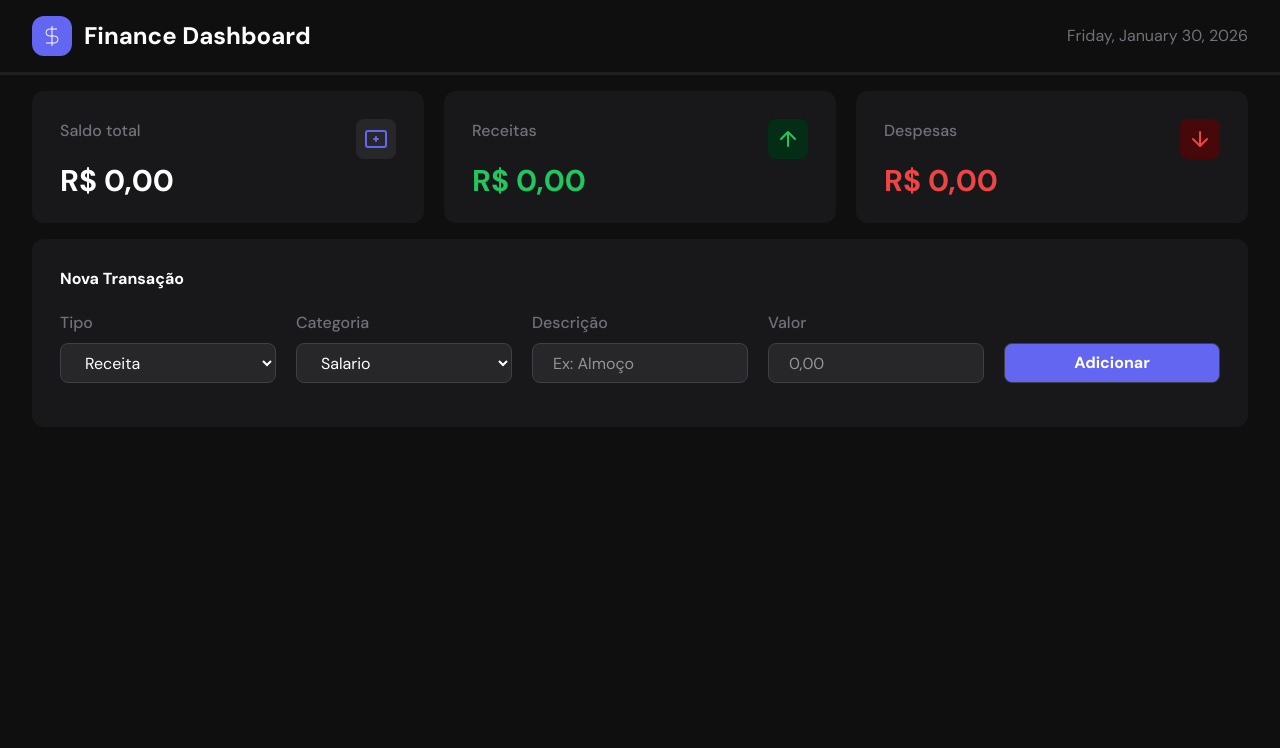
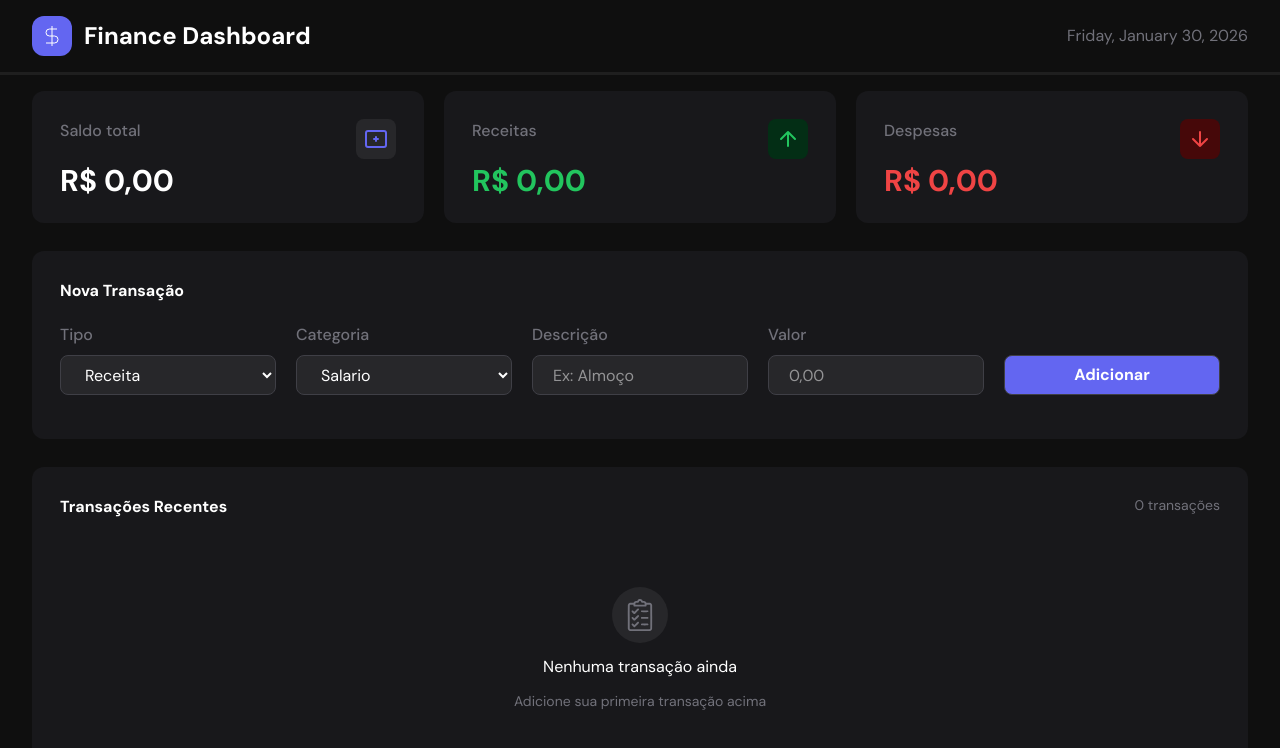
Before and after one commit to lmlucena/Finance-Dashboard, a React (Vite) app: page / in a window 1280 px wide. Shown: the top 748 px of the page. Built offline with nearby package versions, Linux system fonts and the light colour scheme.

Commit message:
Recents finalizado

```diff
--- /dev/null
+++ b/src/assets/icons/Prancheta.jsx
@@ -0,0 +1,17 @@
+const Prancheta = ({ className }) => {
+    return (
+            <svg xmlns="http://www.w3.org/2000/svg" version="1.0" viewBox="0 0 512.000000 512.000000" preserveAspectRatio="xMidYMid meet" className={className} fill="currentColor">
+        <g transform="translate(0.000000,512.000000) scale(0.100000,-0.100000)" fill="currentColor" stroke="none">
+        <path d="M2455 5106 c-121 -30 -249 -131 -295 -233 l-24 -53 -115 0 c-181 0 -273 -33 -376 -135 -37 -36 -71 -81 -85 -112 l-24 -53 -251 0 c-139 0 -276 -5 -306 -10 -180 -34 -325 -179 -359 -359 -14 -74 -14 -3708 0 -3782 34 -180 179 -325 359 -359 74 -14 3088 -14 3162 0 180 34 325 179 359 359 14 74 14 3708 0 3782 -34 180 -179 325 -359 359 -30 5 -167 10 -306 10 l-251 0 -24 53 c-14 31 -48 76 -85 112 -103 102 -195 135 -376 135 l-115 0 -24 53 c-13 29 -49 77 -80 108 -115 116 -274 162 -425 125z m175 -306 c45 -23 80 -80 80 -131 0 -45 36 -103 80 -128 35 -19 53 -21 220 -21 170 0 185 -1 222 -22 60 -34 78 -78 78 -188 l0 -90 -750 0 -750 0 0 90 c0 110 18 154 78 188 37 21 52 22 222 22 167 0 185 2 220 21 44 25 80 83 80 128 0 49 35 108 78 130 48 26 93 26 142 1z m-1120 -670 c0 -112 20 -159 80 -190 38 -20 57 -20 970 -20 913 0 932 0 970 20 60 31 80 78 80 190 l0 90 240 0 c222 0 244 -2 280 -20 26 -13 47 -34 60 -60 20 -39 20 -55 20 -1881 l0 -1841 -21 -38 c-12 -21 -38 -47 -59 -59 l-38 -21 -1532 0 -1532 0 -38 21 c-21 12 -47 38 -59 59 l-21 38 0 1841 c0 1825 0 1842 20 1881 38 74 60 79 338 80 l242 0 0 -90z"/>
+        <path d="M2195 3584 c-16 -9 -144 -129 -282 -267 l-252 -251 -103 100 c-57 56 -117 109 -135 118 -68 34 -152 7 -191 -62 -27 -49 -28 -91 -3 -140 23 -45 323 -343 368 -366 48 -24 93 -20 144 13 57 37 632 616 653 658 61 121 -79 259 -199 197z"/>
+        <path d="M2791 3281 c-42 -22 -81 -85 -81 -130 0 -47 36 -105 80 -130 37 -21 47 -21 520 -21 481 0 482 0 522 22 45 25 78 80 78 128 0 50 -35 107 -80 130 -38 19 -57 20 -522 20 -446 -1 -486 -2 -517 -19z"/>
+        <path d="M2195 2534 c-16 -9 -144 -129 -282 -267 l-252 -251 -103 100 c-110 108 -148 134 -199 134 -72 0 -149 -77 -149 -149 0 -18 7 -46 16 -64 23 -45 321 -345 366 -368 45 -23 88 -24 131 -3 44 22 644 620 668 666 25 49 24 91 -3 140 -39 69 -126 97 -193 62z"/>
+        <path d="M2788 2229 c-43 -22 -78 -81 -78 -129 0 -50 35 -107 80 -130 38 -19 58 -20 521 -20 472 0 482 0 519 21 44 25 80 83 80 129 0 46 -36 104 -80 129 -37 21 -47 21 -521 21 -462 -1 -486 -2 -521 -21z"/>
+        <path d="M2195 1484 c-16 -9 -144 -129 -282 -267 l-252 -251 -103 100 c-110 108 -148 134 -199 134 -72 0 -149 -77 -149 -149 0 -18 9 -48 19 -69 23 -45 323 -343 368 -366 42 -21 86 -20 131 3 45 24 644 624 666 668 61 121 -78 259 -199 197z"/>
+        <path d="M2788 1179 c-43 -22 -78 -81 -78 -130 0 -46 39 -108 82 -130 35 -18 66 -19 518 -19 462 0 482 1 520 20 45 23 80 80 80 131 0 45 -36 103 -80 128 -37 21 -47 21 -521 21 -462 -1 -486 -2 -521 -21z"/>
+        </g>
+        </svg>
+    )
+}
+
+export default Prancheta
--- a/src/components/Recents.jsx
+++ b/src/components/Recents.jsx
@@ -1,7 +1,20 @@
+import Prancheta from "../assets/icons/Prancheta"
+
 const Recents = () => {
   return (
-    <div>
+    <div className="flex gap-5 flex-col bg-BgCard w-[95%] max-w-[1600px] mx-auto rounded-xl p-7 my-7">
+        <div className="flex justify-between">
+          <h2 className="text-md font-semibold ">Transações Recentes</h2>
+          <span className="text-sm text-CardText">0 transações</span>
+        </div>
 
+        <div className="flex flex-col justify-center items-center gap-3 h-55 ">
+          <div className="p-3 bg-InputBg rounded-full">
+            <Prancheta className="w-8 h-8 text-CardText"/>
+          </div>
+          <h3>Nenhuma transação ainda</h3>
+          <p className="text-sm text-CardText">Adicione sua primeira transação acima</p>
+        </div>
     </div>
   )
 }
--- a/src/components/Transactions.jsx
+++ b/src/components/Transactions.jsx
@@ -1,6 +1,6 @@
 const Transactions = () => {
   return (
-    <div className="flex gap-5 flex-col bg-BgCard w-[95%] max-w-[1600px] mx-auto rounded-xl p-7">
+    <div className="flex gap-5 flex-col bg-BgCard w-[95%] max-w-[1600px] mx-auto rounded-xl p-7 my-7">
       <h2 className="text-md font-semibold ">Nova Transação</h2>
 
       <div  className="grid grid-cols-1 md:grid-cols-1 lg:grid-cols-5 gap-5">
--- a/src/containers/MainPage.jsx
+++ b/src/containers/MainPage.jsx
@@ -8,8 +8,9 @@ const MainPage = () => {
     <div className="w-full space-y-4">
       <Header></Header>
       <Cards></Cards>
+      <Transactions></Transactions>
       <Recents></Recents>
-      <Transactions></Transactions>
+
     </div>
   )
 }
```
